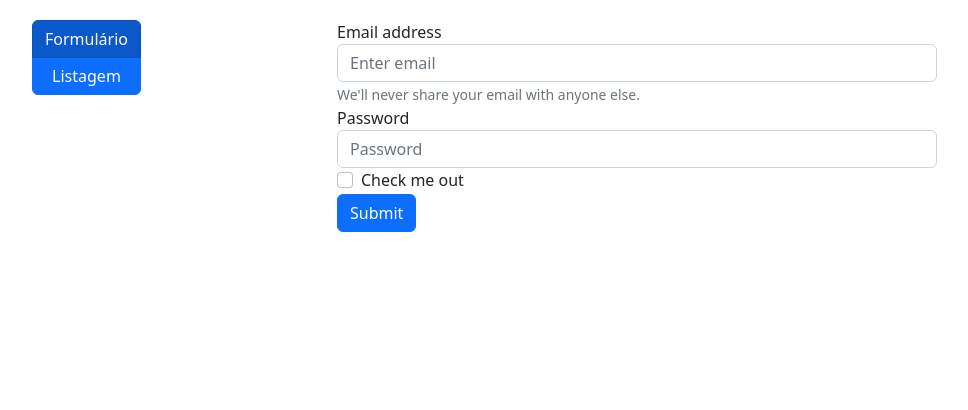
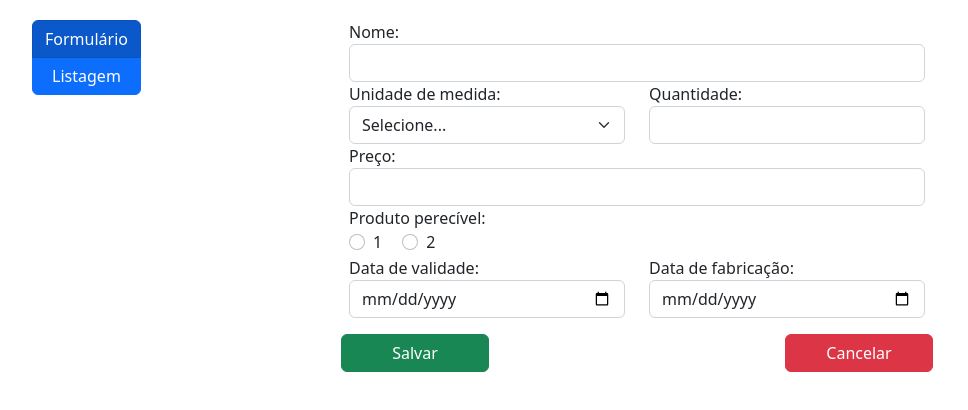
Before and after one commit to rafaelst97/Formulario, a plain HTML site: page index.html in a window 1280 px wide. Shown: the whole page, without its empty margins (50-1018 px from the left). Drawn offline with nearby package versions, Linux system fonts and the light colour scheme.

Commit message:
finalizado layout da tela do formulário

```diff
--- a/css/style.css
+++ b/css/style.css
@@ -9,3 +9,8 @@
     max-width: 600px;
     margin-left: 20px;
 }
+
+.medidasBotao{
+    max-width: 200px;
+    min-width: 100px;
+}
--- a/index.html
+++ b/index.html
@@ -28,22 +28,74 @@
             </div>
             <div class="col-9">
                 <form class="formArea">
-                    <div class="form-group">
-                        <label for="exampleInputEmail1">Email address</label>
-                        <input type="email" class="form-control" id="exampleInputEmail1" aria-describedby="emailHelp"
-                            placeholder="Enter email">
-                        <small id="emailHelp" class="form-text text-muted">We'll never share your email with anyone
-                            else.</small>
+                    <div class="container">
+                        <div class="row">
+                            <div class="col-12 form-group">
+                                <label for="nome">Nome: </label>
+                                <input type="text" class="form-control" id="nome" aria-describedby="nomeProduto">
+                            </div>
+                        </div>
                     </div>
-                    <div class="form-group">
-                        <label for="exampleInputPassword1">Password</label>
-                        <input type="password" class="form-control" id="exampleInputPassword1" placeholder="Password">
+                    <div class="container">
+                        <div class="row">
+                            <div class="col-6 form-group">
+                                <label for="unidade">Unidade de medida: </label>
+                                <select id="unidade" class="form-select" aria-label="unidadeMedida">
+                                    <option selected>Selecione...</option>
+                                    <option value="1">Unidade</option>
+                                    <option value="2">Litro</option>
+                                    <option value="3">Quilograma</option>
+                                </select>
+                            </div>
+                            <div class="col-6 form-group">
+                                <label for="quantidade">Quantidade: </label>
+                                <input type="text" class="form-control" id="quantidade" aria-describedby="quantidade">
+                            </div>
+                        </div>
                     </div>
-                    <div class="form-check">
-                        <input type="checkbox" class="form-check-input" id="exampleCheck1">
-                        <label class="form-check-label" for="exampleCheck1">Check me out</label>
+                    <div class="container">
+                        <div class="row">
+                            <div class="col-12 form-group">
+                                <label for="preco">Preço: </label>
+                                <input type="text" class="form-control" id="preco" aria-describedby="preco">
+                            </div>
+                        </div>
                     </div>
-                    <button type="submit" class="btn btn-primary">Submit</button>
+                    <div class="container">
+                        <div class="row">
+                            <label>Produto perecível:</label>
+                            <div class="container">
+                                <div class="form-check form-check-inline">
+                                    <input class="form-check-input" type="radio" name="inlineRadioOptions" id="inlineRadio1"
+                                        value="option1">
+                                    <label class="form-check-label" for="inlineRadio1">1</label>
+                                </div>
+                                <div class="form-check form-check-inline">
+                                    <input class="form-check-input" type="radio" name="inlineRadioOptions" id="inlineRadio2"
+                                        value="option2">
+                                    <label class="form-check-label" for="inlineRadio2">2</label>
+                                </div>
+                            </div>
+                        </div>
+                    </div>
+                    <div class="container">
+                        <div class="row">
+                            <div class="col-6 form-group">
+                                <label for="validade">Data de validade: </label>
+                                <input type="date" class="form-control" id="validade" aria-describedby="validade">
+                            </div>
+                            <div class="col-6 form-group">
+                                <label for="fabricacao">Data de fabricação: </label>
+                                <input type="date" class="form-control" id="fabricacao" aria-describedby="fabricacao">
+                            </div>
+                        </div>
+                    </div>
+                    <div class="p-3 container">
+                        <div class="row d-flex justify-content-between">
+                            <button type="submit" class="medidasBotao w-25 btn btn-success">Salvar</button>
+                            <button type="submit" class="medidasBotao w-25 btn btn-danger">Cancelar</button>
+                        </div>
+                    </div>
                 </form>
             </div>
         </div>
```
